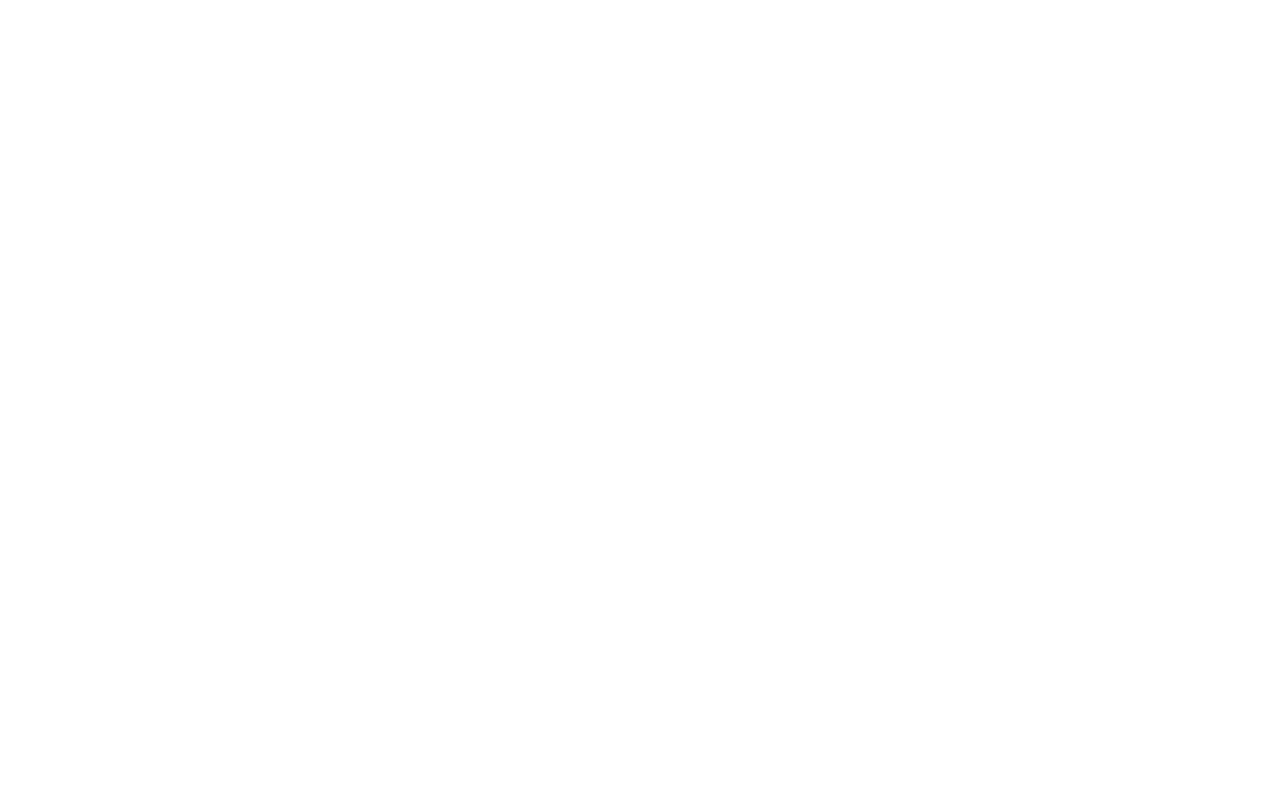
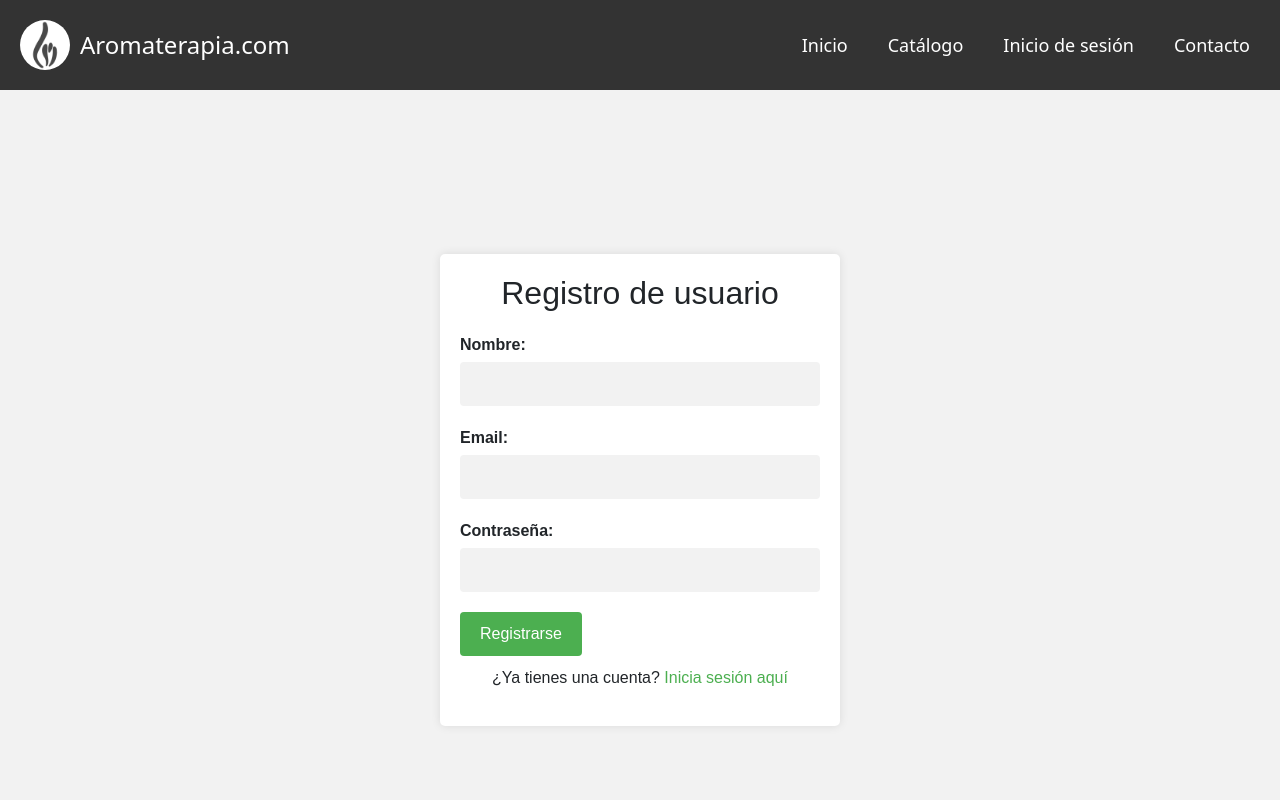
Before and after one commit to Yeremmi789/aromaterapia, an Angular app: page /register in a window 1280 px wide. Before the commit this address led to /. Shown: the top 800 px of the page. Built offline with nearby package versions, Linux system fonts and the light colour scheme.

Commit message:
Se agrego el modulo de register(registro de usuarios)

```diff
--- a/src/app/app-routing.module.ts
+++ b/src/app/app-routing.module.ts
@@ -2,6 +2,7 @@
 import { RouterModule, Routes } from '@angular/router';
 import { GeneralComponent } from './modulos/pages/productos/general/general.component';
 import { DetallesComponent } from './modulos/pages/productos/detalles/detalles.component';
+import { RegisterComponent } from './modulos/register/register.component';
 
 const routes: Routes = [
   {
@@ -13,6 +14,10 @@
     path: 'productos',
     component: DetallesComponent,
   },
+  {
+    path: 'register',
+    component: RegisterComponent
+  }
 ];
 
 @NgModule({
--- a/src/app/modulos/modulos.module.ts
+++ b/src/app/modulos/modulos.module.ts
@@ -5,6 +5,7 @@
 import { BrowserModule } from '@angular/platform-browser';
 import { AppRoutingModule } from '../app-routing.module';
 import { SharedModule } from '../shared/shared.module';
+import { RegisterComponent } from './register/register.component';
 
 
 
@@ -12,7 +13,8 @@
 @NgModule({
   declarations: [
     DetallesComponent,
-    GeneralComponent
+    GeneralComponent,
+    RegisterComponent
   ],
   imports: [
     CommonModule,
--- /dev/null
+++ b/src/app/modulos/register/register.component.css
@@ -0,0 +1,73 @@
+body {
+    font-family: Arial, sans-serif;
+    background-color: #f2f2f2;
+    margin: 0;
+    padding: 0;
+  }
+
+  .container {
+    display: flex;
+    justify-content: center;
+    align-items: center;
+    height: 100vh;
+  }
+
+  .form-container {
+    width: 400px;
+    background-color: #fff;
+    padding: 20px;
+    border-radius: 5px;
+    box-shadow: 0 0 10px rgba(0, 0, 0, 0.1);
+  }
+
+  h2 {
+    text-align: center;
+    margin-bottom: 20px;
+  }
+
+  .form-group {
+    margin-bottom: 20px;
+  }
+
+  label {
+    display: block;
+    font-weight: bold;
+    margin-bottom: 5px;
+  }
+
+  input[type="text"],
+  input[type="email"],
+  input[type="password"] {
+    width: 100%;
+    padding: 10px;
+    border: none;
+    border-radius: 4px;
+    background-color: #f2f2f2;
+  }
+
+  button[type="submit"] {
+    padding: 10px 20px;
+    background-color: #4CAF50;
+    color: white;
+    border: none;
+    border-radius: 4px;
+    cursor: pointer;
+  }
+
+  button[type="submit"]:hover {
+    background-color: #45a049;
+  }
+
+  .redirect-text {
+    text-align: center;
+    margin-top: 10px;
+  }
+
+  .redirect-text a {
+    color: #4CAF50;
+    text-decoration: none;
+  }
+
+  .redirect-text a:hover {
+    text-decoration: underline;
+  }
--- /dev/null
+++ b/src/app/modulos/register/register.component.html
@@ -0,0 +1,37 @@
+<app-nav></app-nav>
+<!DOCTYPE html>
+<html lang="en">
+<head>
+  <meta charset="UTF-8">
+  <meta name="viewport" content="width=device-width, initial-scale=1.0">
+  <title>Registro de Usuario</title>
+</head>
+<body>
+  <div class="container">
+    <div class="form-container">
+      <h2>Registro de usuario</h2>
+      <form action="registro.html">
+        <div class="form-group">
+          <label for="nombre">Nombre:</label>
+          <input type="text" id="nombre" name="nombre" required>
+        </div>
+
+        <div class="form-group">
+          <label for="email">Email:</label>
+          <input type="email" id="email" name="email" required>
+        </div>
+
+        <div class="form-group">
+          <label for="password">Contraseña:</label>
+          <input type="password" id="password" name="password" required>
+        </div>
+
+        <button type="submit">Registrarse</button>
+      </form>
+
+      <p class="redirect-text">¿Ya tienes una cuenta? <a routerLink="/login">Inicia sesión aquí</a></p>
+    </div>
+  </div>
+</body>
+</html>
+<app-footer></app-footer>
--- a/src/app/shared/nav/nav.component.html
+++ b/src/app/shared/nav/nav.component.html
@@ -12,6 +12,9 @@
                 <a routerLink="/catalogo" class="nav-link">Catálogo</a>
             </li>
             <li class="nav-item">
+                <a routerLink="/login" class="nav-link">Inicio de sesión</a>
+            </li>
+            <li class="nav-item">
                 <a routerLink="/contacto" class="nav-link">Contacto</a>
             </li>
         </ul>
```
Also changed, not shown: src/app/modulos/register/register.component.ts (added, +10 -0 lines), 1 other file (tests, documents, lock files or other folders).
